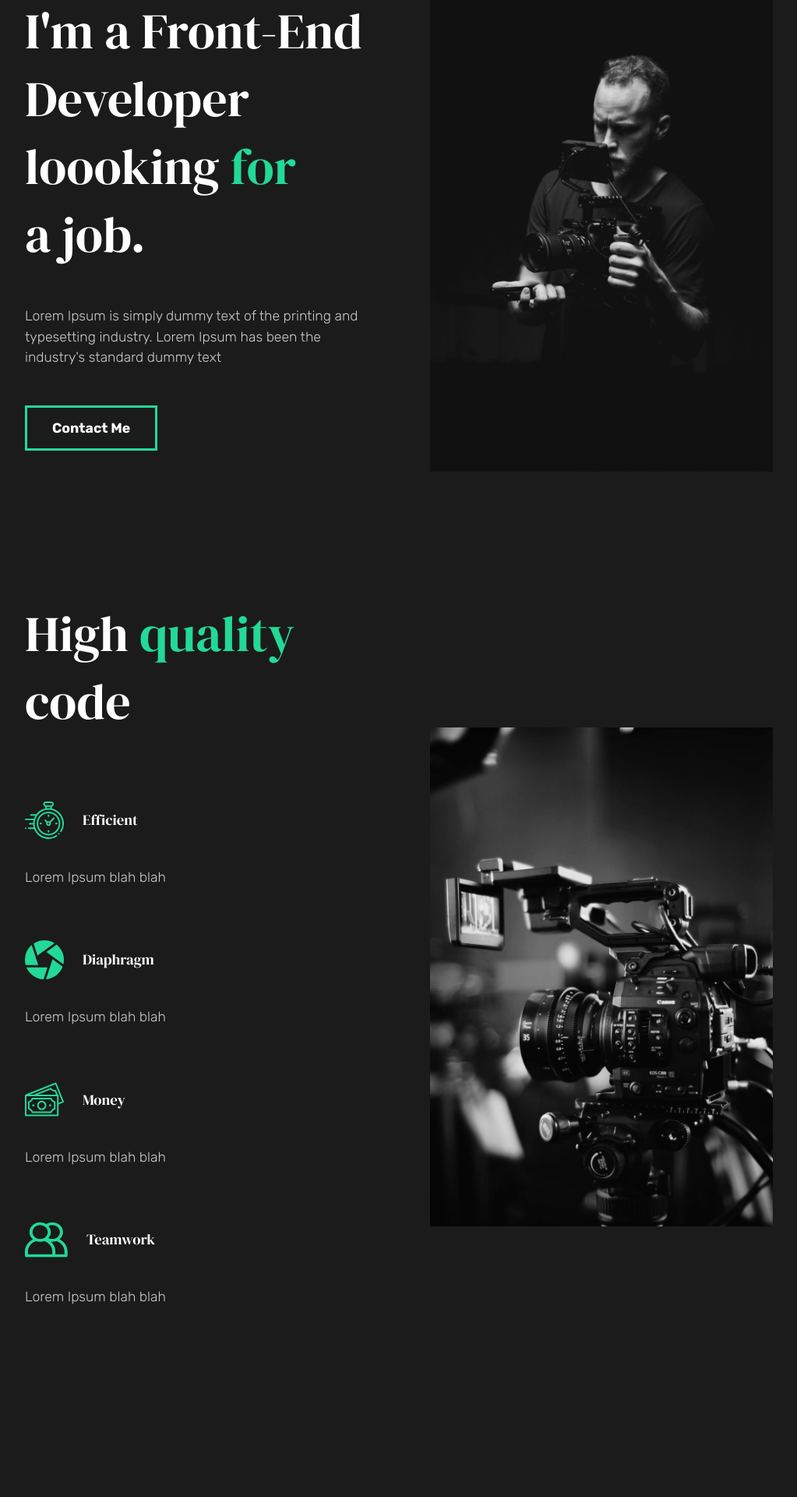
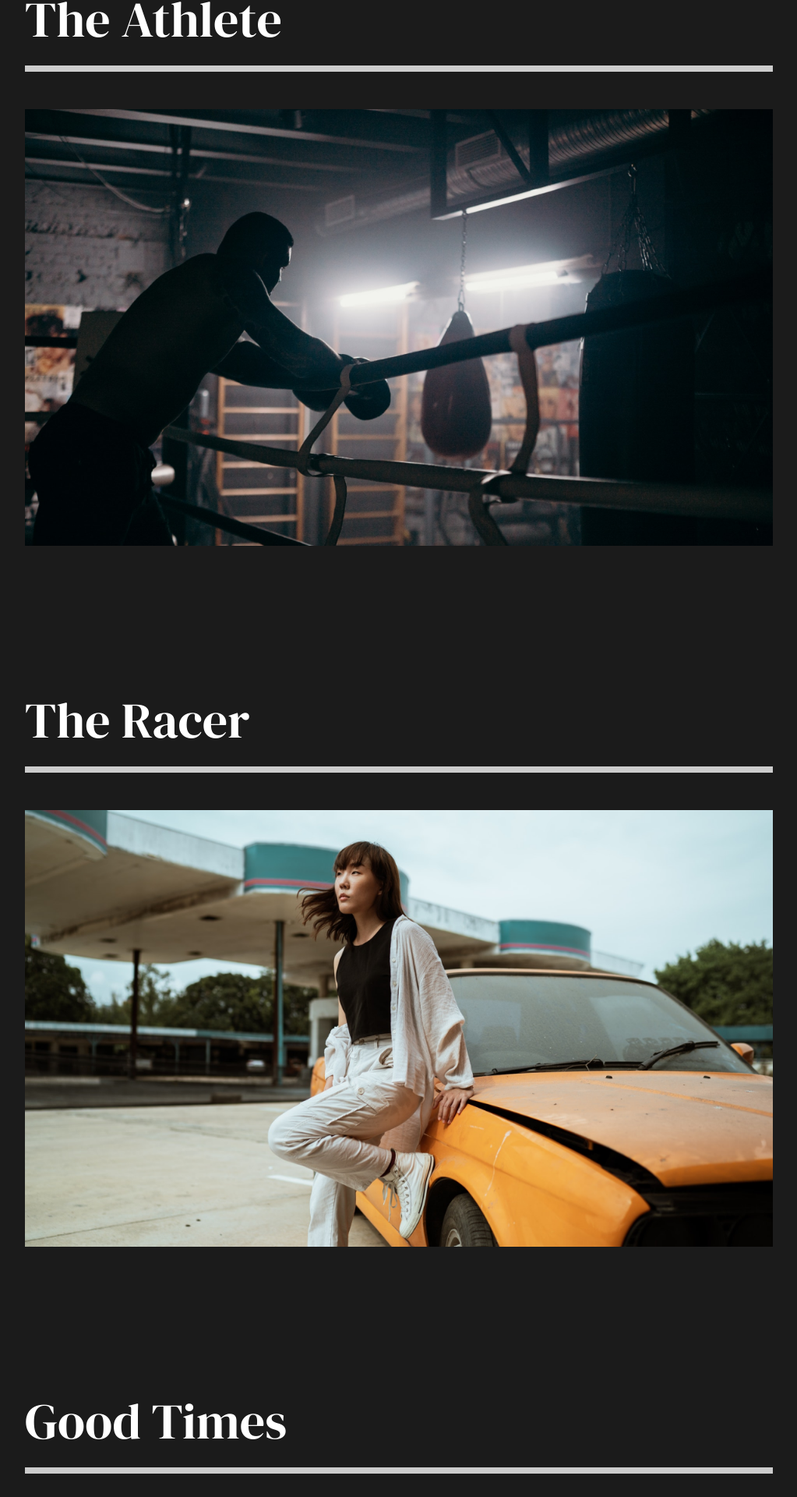
Before and after one commit to RuariDouglas/React-Portfolio, a React (Create React App) app: page /work in a window 1280 px wide. Shown: the part 230-2150 px from the top of the page at 78% size, without its empty margins (128-1151 px from the left). Built offline with nearby package versions, Linux system fonts and the light colour scheme.

Commit message:
Create Routes, style OurWork

```diff
--- a/src/App.js
+++ b/src/App.js
@@ -1,14 +1,25 @@
 import React from "react";
+// PAGES
 import AboutUs from "./pages/AboutUs";
+import Contact from "./pages/Contact";
+import OurWork from "./pages/OurWork";
+// STYLES
 import GlobalStyle from "../src/components/GlobalStyled";
+//COMPONENTS
 import Nav from "../src/components/Nav";
+// ROUTER
+import { Switch, Route } from "react-router-dom";
 
 function App() {
   return (
     <div className="App">
       <GlobalStyle />
       <Nav />
-      <AboutUs />
+      <Switch>
+        <Route path="/" component={AboutUs} exact />
+        <Route path="/work" component={OurWork} />
+        <Route path="/contact" component={Contact} />
+      </Switch>
     </div>
   );
 }
--- a/src/components/Nav.js
+++ b/src/components/Nav.js
@@ -1,23 +1,24 @@
 import React from "react";
 import styled from "styled-components";
+import { Link } from "react-router-dom";
 
 const Nav = () => {
   return (
     <StyledNav>
       <h1>
-        <a id="logo" href="#">
+        <Link id="logo" to="/">
           Ruari Douglas
-        </a>
+        </Link>
       </h1>
       <ul>
         <li>
-          <a href="#">About Us</a>
+          <Link to="/">About Us</Link>
         </li>
         <li>
-          <a href="#">Our work</a>
+          <Link to="/work">Our work</Link>
         </li>
         <li>
-          <a href="#">Contact Us</a>
+          <Link to="/contact">Contact Us</Link>
         </li>
       </ul>
     </StyledNav>
--- a/src/index.js
+++ b/src/index.js
@@ -1,11 +1,16 @@
 import React from "react";
-import ReactDOM from "react-dom";
 import App from "./App";
 import reportWebVitals from "./reportWebVitals";
+/* This where we import React Router and Browser Router */
+import ReactDOM from "react-dom";
+import { BrowserRouter } from "react-router-dom";
 
 ReactDOM.render(
   <React.StrictMode>
-    <App />
+    {/* We must wrap our app in "Browser Router" */}
+    <BrowserRouter>
+      <App />
+    </BrowserRouter>
   </React.StrictMode>,
   document.getElementById("root")
 );
--- /dev/null
+++ b/src/pages/Contact.js
@@ -0,0 +1,11 @@
+import React from "react";
+
+const Contact = () => {
+  return (
+    <div>
+      <h1>Contact</h1>
+    </div>
+  );
+};
+
+export default Contact;
--- /dev/null
+++ b/src/pages/OurWork.js
@@ -0,0 +1,64 @@
+import React from "react";
+import styled from "styled-components";
+import { Link } from "react-router-dom";
+
+// Images
+import athlete from "../img/athlete-small.png";
+import theracer from "../img/theracer-small.png";
+import goodtimes from "../img/goodtimes-small.png";
+
+const OurWork = () => {
+  return (
+    <Work>
+      {/* Movie */}
+      <Movie>
+        <h2>The Athlete</h2>
+        <div className="line"></div>
+        <Link>
+          <img src={athlete} alt="athlete" />
+        </Link>
+      </Movie>
+      {/* Movie */}
+      <Movie>
+        <h2>The Racer</h2>
+        <div className="line"></div>
+        <Link>
+          <img src={theracer} alt="racer" />
+        </Link>
+      </Movie>
+      {/* Movie */}
+      <Movie>
+        <h2>Good Times</h2>
+        <div className="line"></div>
+        <Link>
+          <img src={goodtimes} alt="good times" />
+        </Link>
+      </Movie>
+    </Work>
+  );
+};
+
+const Work = styled.div`
+  min-height: 100vh;
+  overflow: hidden;
+  padding: 5rem 10rem;
+  h2 {
+    padding: 1rem 0;
+  }
+`;
+
+const Movie = styled.div`
+  padding-bottom: 10rem;
+  .line {
+    height: 0.5rem;
+    background: #ccc;
+    margin-bottom: 3rem;
+  }
+  img {
+    object-fit: cover;
+    width: 100%;
+    height: 70vh;
+  }
+`;
+
+export default OurWork;
```
Also changed, not shown: 1 other file (tests, documents, lock files or other folders).
